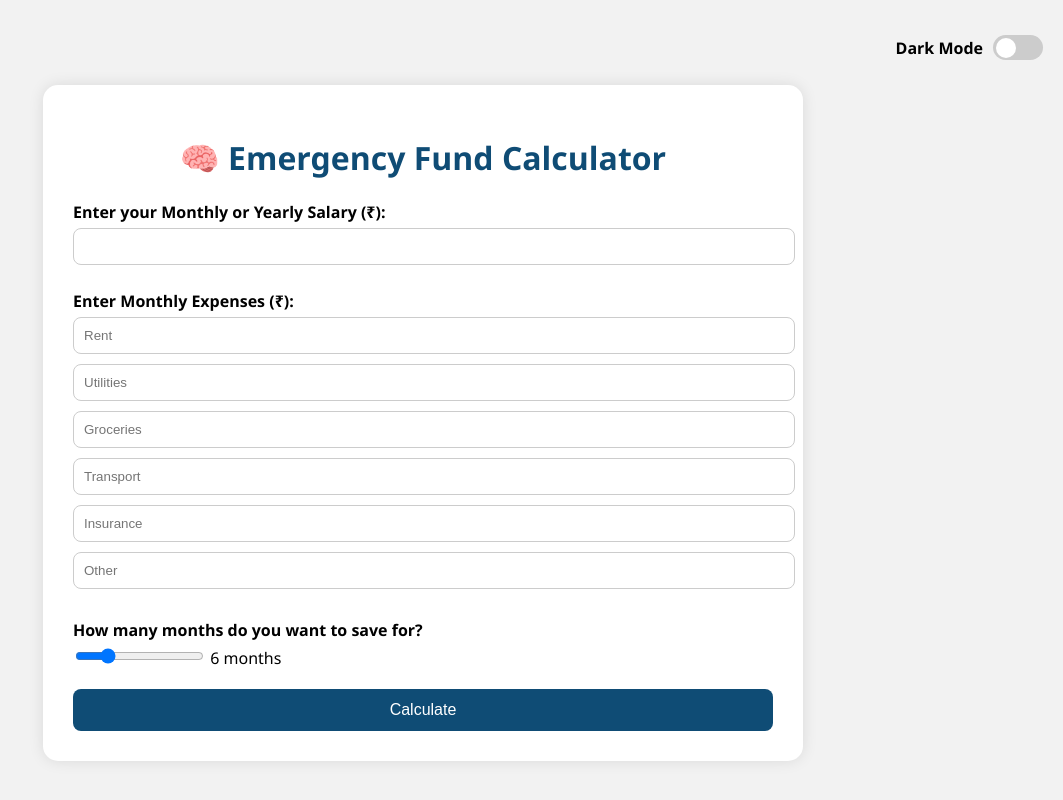
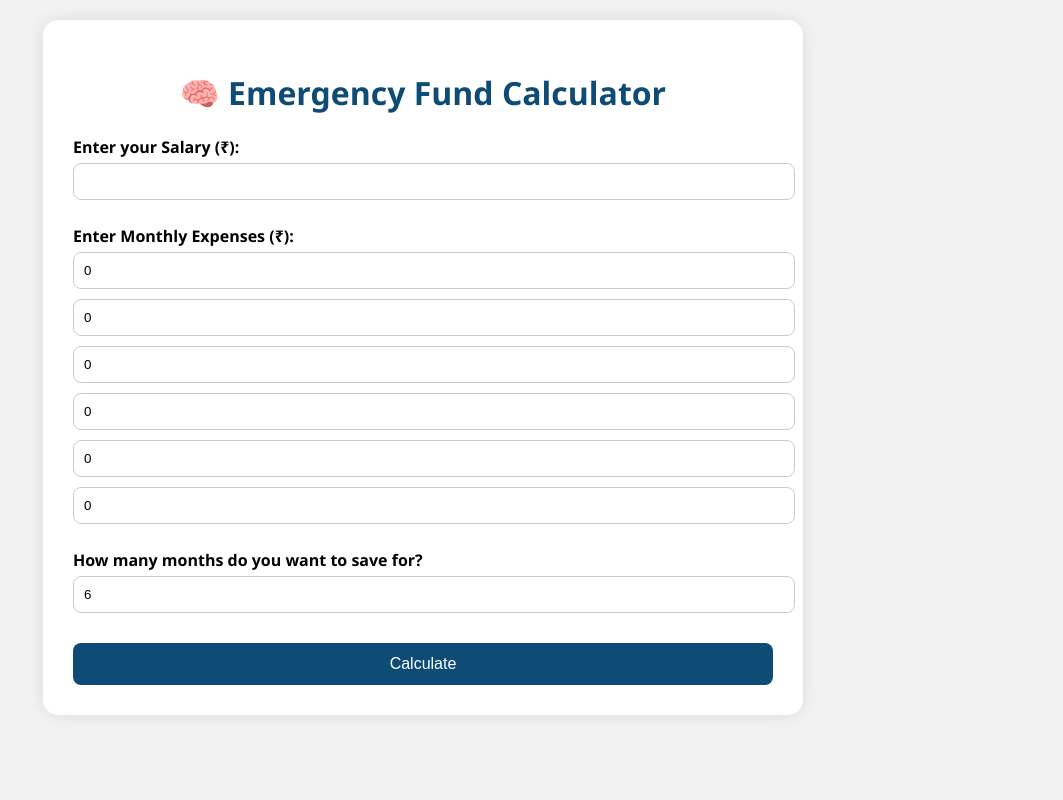
Before and after one commit to kazim110786/AI-FUND-CALCULATOR, a Flask app: page / in a window 1280 px wide. Shown: the whole page, without its empty margins (217-1280 px from the left). Run offline with Flask 3, Linux system fonts and the light colour scheme.

Commit message:
Update index.html

```diff
--- a/templates/index.html
+++ b/templates/index.html
@@ -9,7 +9,6 @@
             margin: 0;
             padding: 20px;
             background-color: #f2f2f2;
-            transition: background-color 0.5s, color 0.5s;
         }
 
         .container {
@@ -19,7 +18,6 @@
             padding: 30px;
             border-radius: 15px;
             box-shadow: 0 0 15px rgba(0,0,0,0.1);
-            transition: background-color 0.5s, color 0.5s;
         }
 
         h1 {
@@ -33,17 +31,12 @@
             font-weight: bold;
         }
 
-        input[type="text"], input[type="number"] {
+        input {
             width: 100%;
             padding: 10px;
             margin-bottom: 10px;
             border-radius: 8px;
             border: 1px solid #ccc;
-        }
-
-        .slider-label {
-            margin-top: 20px;
-            font-weight: bold;
         }
 
         .submit-btn {
@@ -61,136 +54,34 @@
         .submit-btn:hover {
             background-color: #3282b8;
         }
-
-        /* Toggle switch */
-        .toggle-container {
-            display: flex;
-            justify-content: end;
-            align-items: center;
-            margin-bottom: 20px;
-        }
-
-        .switch {
-            position: relative;
-            display: inline-block;
-            width: 50px;
-            height: 25px;
-            margin-left: 10px;
-        }
-
-        .switch input {
-            opacity: 0;
-            width: 0;
-            height: 0;
-        }
-
-        .slider-switch {
-            position: absolute;
-            cursor: pointer;
-            top: 0;
-            left: 0;
-            right: 0;
-            bottom: 0;
-            background-color: #ccc;
-            transition: .4s;
-            border-radius: 25px;
-        }
-
-        .slider-switch:before {
-            position: absolute;
-            content: "";
-            height: 20px;
-            width: 20px;
-            left: 3px;
-            bottom: 2.5px;
-            background-color: white;
-            transition: .4s;
-            border-radius: 50%;
-        }
-
-        input:checked + .slider-switch {
-            background-color: #0f4c75;
-        }
-
-        input:checked + .slider-switch:before {
-            transform: translateX(24px);
-        }
-
-        /* Dark mode */
-        body.dark-mode {
-            background-color: #1e1e1e;
-            color: #f2f2f2;
-        }
-
-        body.dark-mode .container {
-            background-color: #2c2c2c;
-        }
-
-        body.dark-mode input[type="text"],
-        body.dark-mode input[type="number"] {
-            background-color: #444;
-            color: #fff;
-            border: 1px solid #666;
-        }
-
-        .rupee-input {
-            display: flex;
-            align-items: center;
-            gap: 8px;
-        }
-
-        .rupee-input span {
-            font-weight: bold;
-        }
     </style>
 </head>
 <body>
-    <div class="toggle-container">
-        <label for="themeToggle">Dark Mode</label>
-        <label class="switch">
-            <input type="checkbox" id="themeToggle" />
-            <span class="slider-switch"></span>
-        </label>
-    </div>
 
 <div class="container">
     <h1>🧠 Emergency Fund Calculator</h1>
+
     <form action="/calculate" method="post">
-            <label>Enter your Monthly or Yearly Salary (₹):</label>
+
+        <label>Enter your Salary (₹):</label>
         <input type="number" name="salary" step="any" required>
 
         <label>Enter Monthly Expenses (₹):</label>
-            <input type="text" name="Rent" placeholder="Rent">
-            <input type="text" name="Utilities" placeholder="Utilities">
-            <input type="text" name="Groceries" placeholder="Groceries">
-            <input type="text" name="Transport" placeholder="Transport">
-            <input type="text" name="Insurance" placeholder="Insurance">
-            <input type="text" name="Other" placeholder="Other">
 
-            <label class="slider-label">How many months do you want to save for?</label>
-            <input type="range" name="months" min="1" max="24" value="6" oninput="document.getElementById('rangeVal').innerText = this.value">
-            <span id="rangeVal">6</span> months
+        <input type="number" name="Rent" placeholder="Rent" step="any" value="0">
+        <input type="number" name="Utilities" placeholder="Utilities" step="any" value="0">
+        <input type="number" name="Groceries" placeholder="Groceries" step="any" value="0">
+        <input type="number" name="Transport" placeholder="Transport" step="any" value="0">
+        <input type="number" name="Insurance" placeholder="Insurance" step="any" value="0">
+        <input type="number" name="Other" placeholder="Other" step="any" value="0">
+
+        <label>How many months do you want to save for?</label>
+        <input type="number" name="months" min="1" max="24" value="6">
 
         <button class="submit-btn" type="submit">Calculate</button>
+
     </form>
 </div>
 
-    <script>
-        // Check localStorage for dark mode setting and apply it
-        if (localStorage.getItem("darkMode") === "enabled") {
-            document.body.classList.add("dark-mode");
-            document.getElementById("themeToggle").checked = true;
-        }
-
-        // Toggle theme and save preference in localStorage
-        document.getElementById("themeToggle").addEventListener("change", function() {
-            document.body.classList.toggle("dark-mode");
-            if (document.body.classList.contains("dark-mode")) {
-                localStorage.setItem("darkMode", "enabled");
-            } else {
-                localStorage.setItem("darkMode", "disabled");
-            }
-        });
-    </script>
 </body>
 </html>
```
Lines whose indentation alone changed are shown as unchanged.
